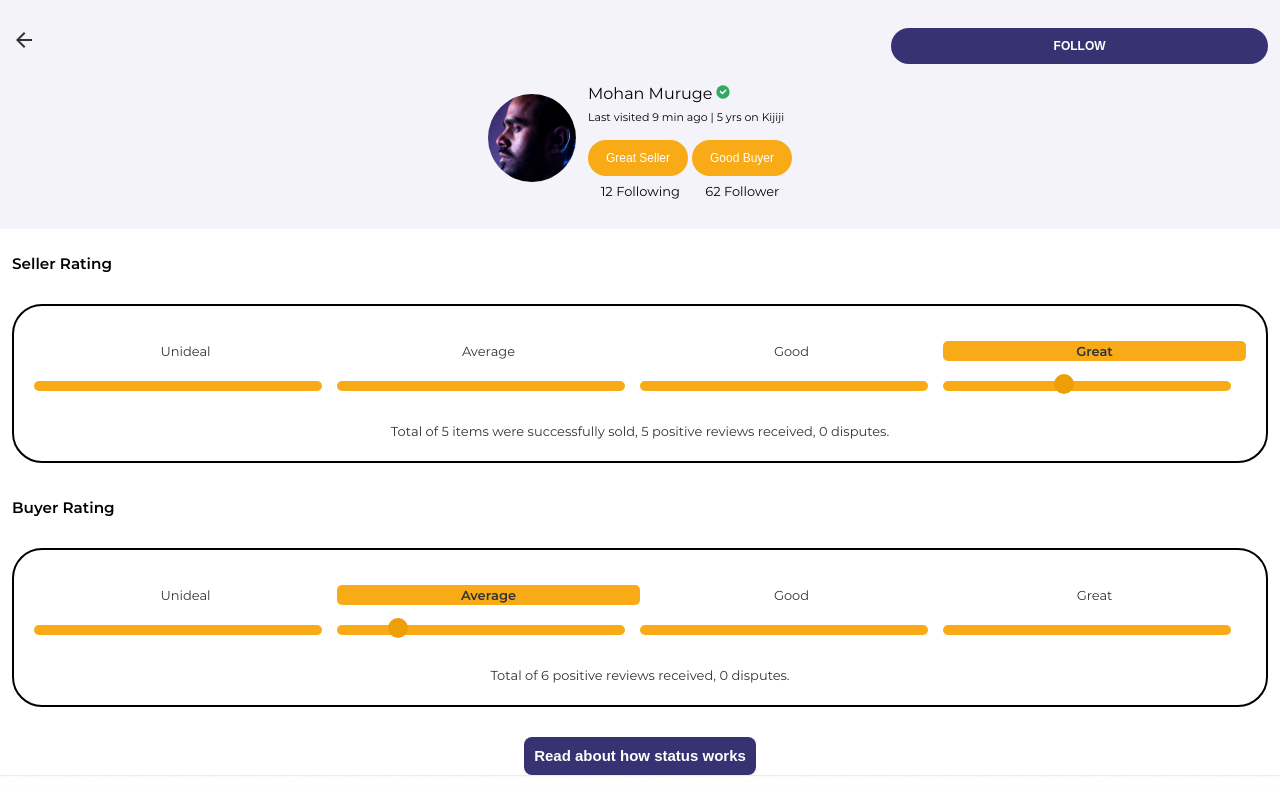
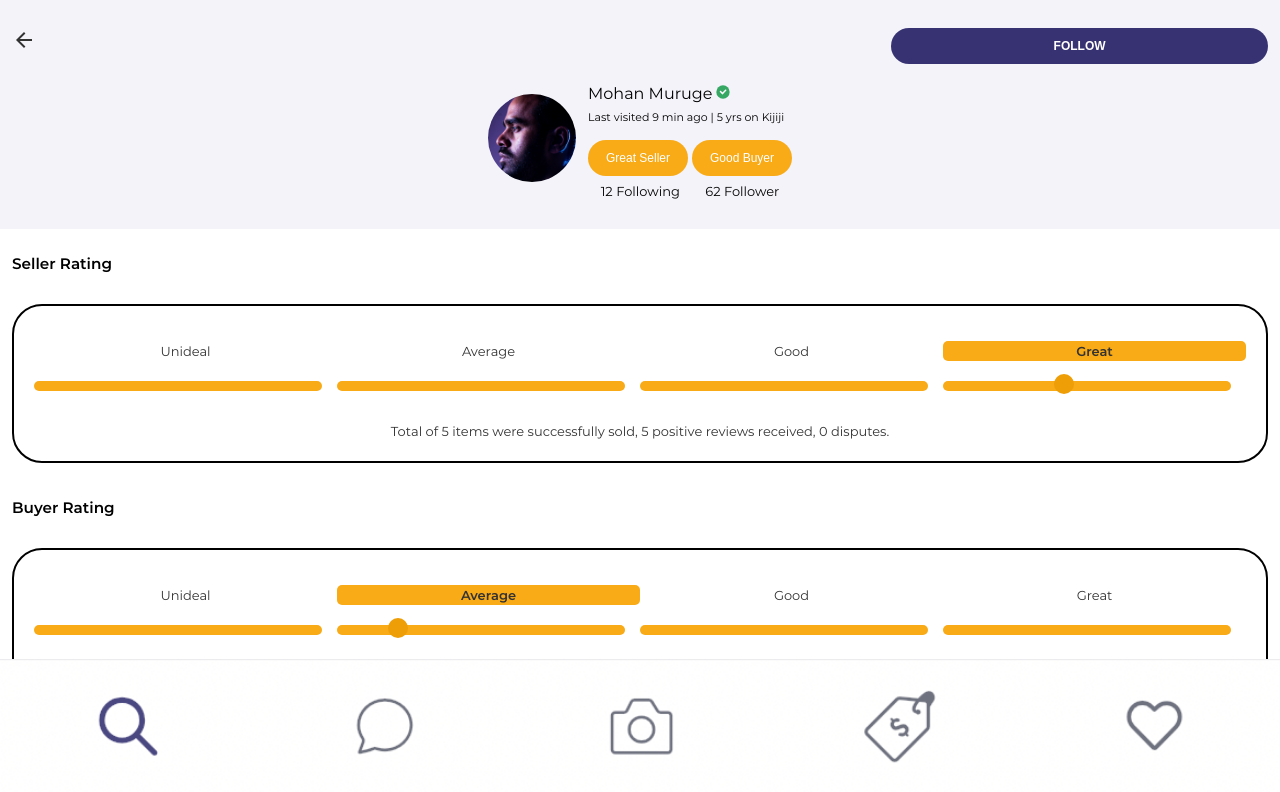
Before and after one commit to Celinezzzzz/ip-team3, a React (Create React App) app: page /user-profile/status-scale in a window 1280 px wide. Shown: the top 792 px of the page. Built offline with nearby package versions, Linux system fonts and the light colour scheme; the HTML template or start-up script is replaced by a standard one.

Commit message:
fix status page

```diff
--- a/src/pages/StatusPage/StatusPage.scss
+++ b/src/pages/StatusPage/StatusPage.scss
@@ -1,9 +1,9 @@
-@use '../../styles/mixins' as *;
-@use '../../styles/variables' as *;
-@use '../../styles/typography' as *;
+@use "../../styles/mixins" as *;
+@use "../../styles/variables" as *;
+@use "../../styles/typography" as *;
 
 .status-page {
   padding: 0 0.75rem;
-  min-height: 430px;
+  max-height: 430px;
   overflow-y: auto;
 }
```
